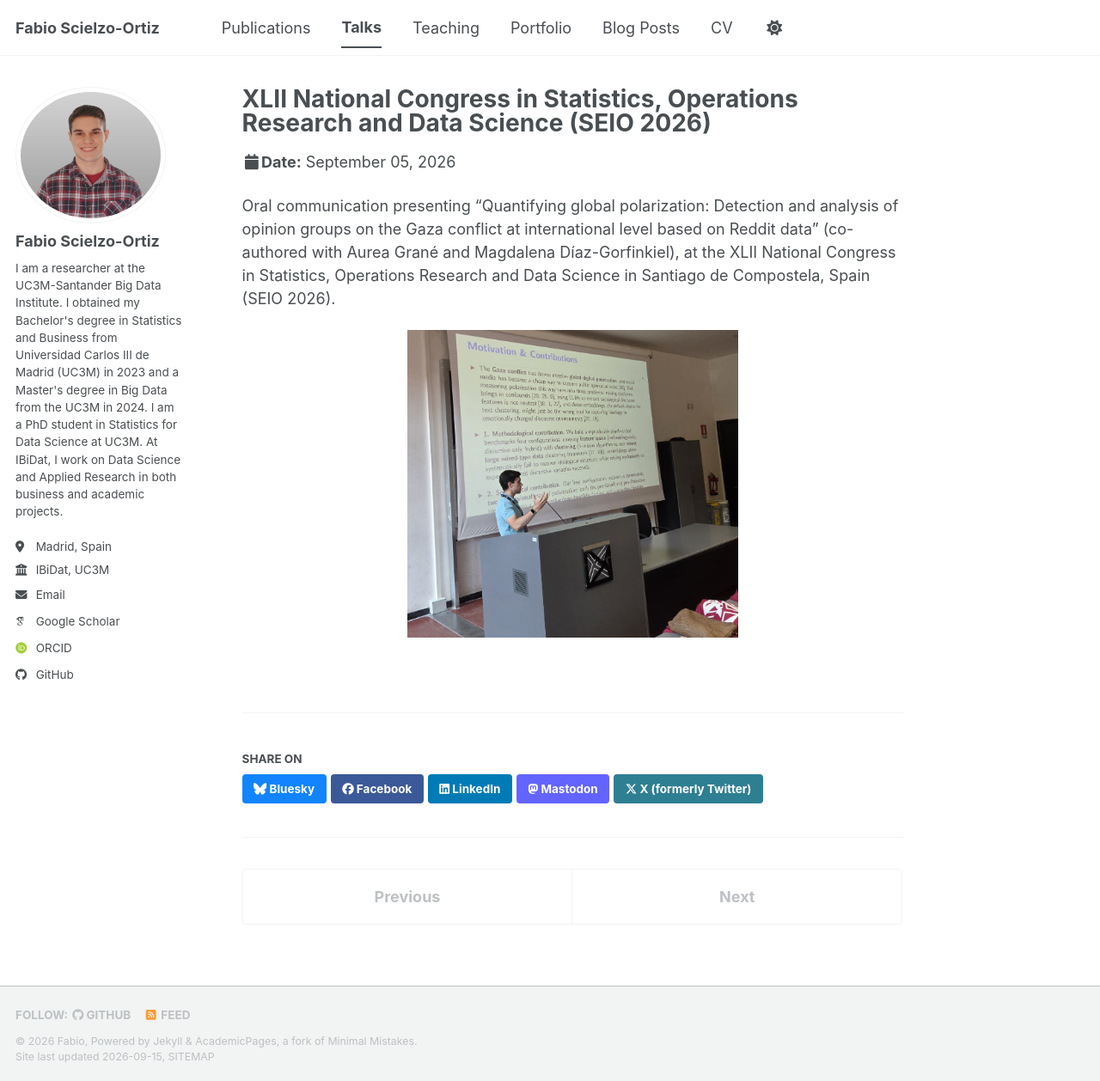
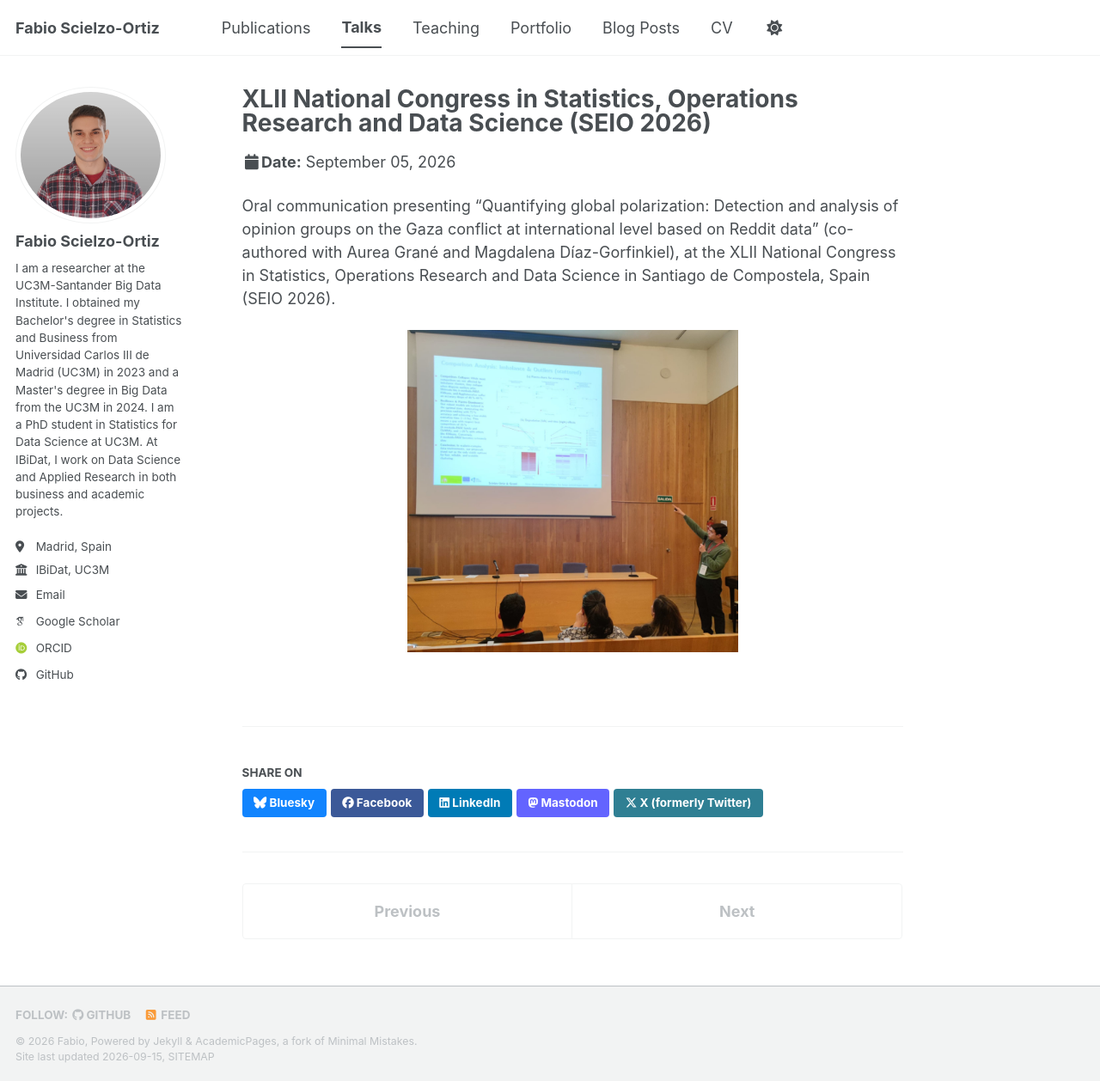
Before and after one commit to FabioScielzoOrtiz/fabioscielzoortiz.github.io, a Jekyll site: the page built from _talks/2026-09-01-seio-2026.md, in a window 1280 px wide and 1258 px high. Shown: the whole window at 86% size. Built offline with Jekyll 4.4.1, drawn with Linux system fonts in a browser that asks for light colours; some web fonts are replaced; a script bundle is joined from its source files by our own code; library files that are not in the unit come from our copies.

Commit message:
Update image references for IFCS 2026 and SEIO 2026 talks

```diff
--- a/_talks/2026-09-01-seio-2026.md
+++ b/_talks/2026-09-01-seio-2026.md
@@ -11,4 +11,4 @@
 Oral communication presenting "Quantifying global polarization: Detection and analysis of opinion groups on the Gaza conflict at international level based on Reddit data" (co-authored with Aurea Grané and Magdalena Díaz-Gorfinkiel), at the XLII National Congress in Statistics, Operations Research and Data Science in Santiago de Compostela, Spain (SEIO 2026).
 
 
-<img src="/images/talk_ifcs_2026.jpeg" alt="Presentación IFCS 2026" style="width: 50%; height: auto; display: block; margin: 0 auto;">
+<img src="/images/talk_amyc_2026.jpeg" alt="Presentación AMyC 2026" style="width: 50%; height: auto; display: block; margin: 0 auto;">
```
Also changed, not shown: _talks/2026-07-14-ifcs-2026-milan.md (+2 -0 lines).
